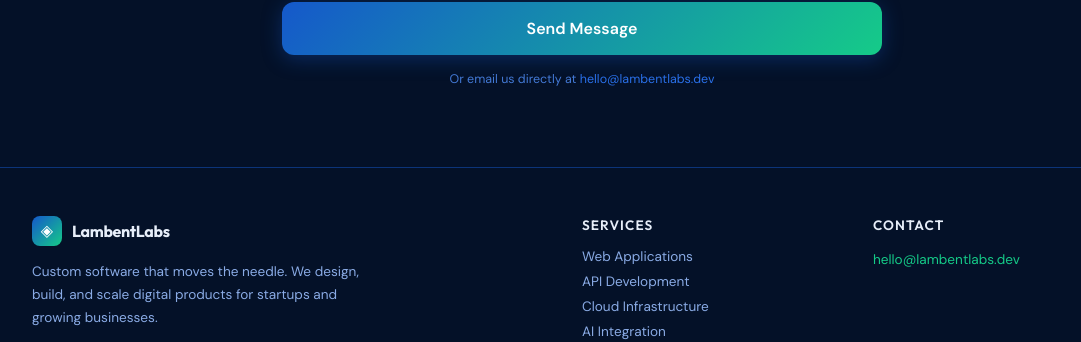
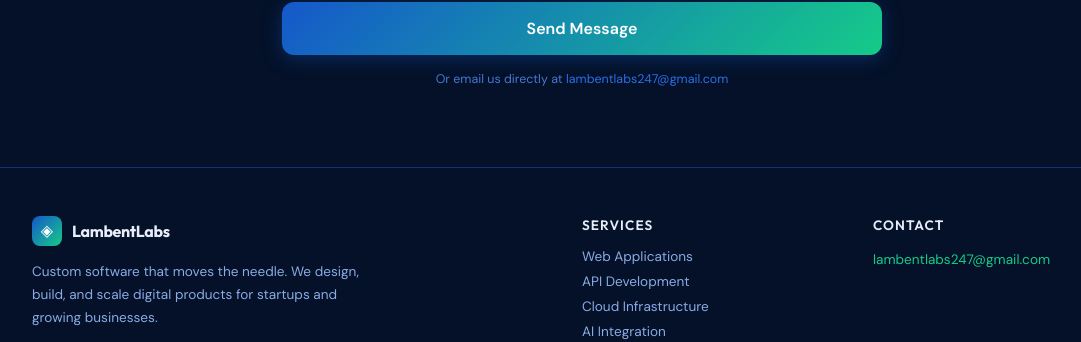
Before and after one commit to mlehane1/lambent-labs, a React (Vite) app: page /solutions/white-glove in a window 1280 px wide. Shown: the part 4259-4601 px from the top of the page, without its empty margins (58-1139 px from the left). Built offline with nearby package versions, Linux system fonts and the light colour scheme.

Commit message:
Update contact email to lambentlabs247@gmail.com
Co-Authored-By: Claude Opus 4.6 (1M context) <noreply@anthropic.com>

```diff
--- a/src/App.jsx
+++ b/src/App.jsx
@@ -108,7 +108,7 @@ const FAQ_ITEMS = [
 const DEFAULT_CONTENT = {
   heroTagline: "Your app. Live in 2 weeks.",
   heroSub: "We build custom software, websites, and data tools faster and for less than you thought possible. No bloated timelines. No six-figure invoices. Just working software, deployed.",
-  contactEmail: "hello@lambentlabs.dev",
+  contactEmail: "lambentlabs247@gmail.com",
 };
 
 const ADMIN_PASSWORD = "lambent2024";
--- a/src/components/Layout.jsx
+++ b/src/components/Layout.jsx
@@ -234,14 +234,14 @@ export default function Layout() {
               Contact
             </h4>
             <a
-              href="mailto:hello@lambentlabs.dev"
+              href="mailto:lambentlabs247@gmail.com"
               style={{
                 color: "var(--accent)",
                 textDecoration: "none",
                 fontSize: "0.85rem",
               }}
             >
-              hello@lambentlabs.dev
+              lambentlabs247@gmail.com
             </a>
           </div>
         </div>
--- a/src/pages/CaseManagement.jsx
+++ b/src/pages/CaseManagement.jsx
@@ -651,8 +651,8 @@ export default function CaseManagement() {
                   }}
                 >
                   Something went wrong. Please try again or email us directly at{" "}
-                  <a href="mailto:hello@lambentlabs.dev" style={{ color: "var(--accent)" }}>
-                    hello@lambentlabs.dev
+                  <a href="mailto:lambentlabs247@gmail.com" style={{ color: "var(--accent)" }}>
+                    lambentlabs247@gmail.com
                   </a>
                 </p>
               )}
--- a/src/pages/SmallBusiness.jsx
+++ b/src/pages/SmallBusiness.jsx
@@ -601,8 +601,8 @@ export default function SmallBusiness() {
                   style={body({ fontSize: "0.85rem", color: "#ff6b6b", textAlign: "center" })}
                 >
                   Something went wrong. Please try again or email us at{" "}
-                  <a href="mailto:hello@lambentlabs.dev" style={{ color: "var(--accent)" }}>
-                    hello@lambentlabs.dev
+                  <a href="mailto:lambentlabs247@gmail.com" style={{ color: "var(--accent)" }}>
+                    lambentlabs247@gmail.com
                   </a>
                 </p>
               )}
--- a/src/pages/WhiteGlove.jsx
+++ b/src/pages/WhiteGlove.jsx
@@ -889,7 +889,7 @@ export default function WhiteGlove() {
                 }}
               >
                 Something went wrong. Please email us directly at
-                hello@lambentlabs.dev.
+                lambentlabs247@gmail.com.
               </div>
             )}
           </form>
@@ -903,10 +903,10 @@ export default function WhiteGlove() {
           >
             Or email us directly at{" "}
             <a
-              href="mailto:hello@lambentlabs.dev"
+              href="mailto:lambentlabs247@gmail.com"
               style={{ color: "var(--primary-lt)", textDecoration: "none" }}
             >
-              hello@lambentlabs.dev
+              lambentlabs247@gmail.com
             </a>
           </p>
         </div>
```
Also changed, not shown: linkedin-posts/04-business-owner-appeal.md (added, +15 -0 lines).
